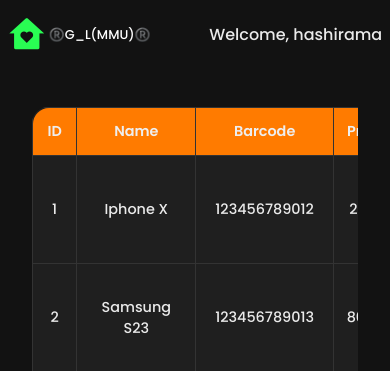
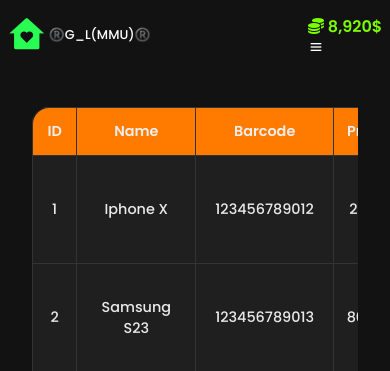
Before and after one commit to MOHAMMEDJUMA573/mmugrandline, a Flask app: page /market in a window 390 px wide. Shown: the top 371 px of the page. Run offline with Flask 3, Linux system fonts and the light colour scheme; a user stored in the database is signed in; some libraries are stand-ins or nearby versions.

Commit message:
Added coins

```diff
--- a/market/static/css/stylest.css
+++ b/market/static/css/stylest.css
@@ -204,3 +204,11 @@
     color: #0c5460;
     border: 1px solid #bee5eb;
   }
+  @media (max-width: 1090px ) {
+    .flash-msg {
+      display: none;
+    }
+    .nav-market{
+      display: none;
+    }
+  }
--- a/market/templates/layout.html
+++ b/market/templates/layout.html
@@ -12,6 +12,7 @@
     <link rel="stylesheet" href="{{ url_for('static', filename='css/styles.css') }}">
     <link href="https://cdn.jsdelivr.net/npm/remixicon@4.5.0/fonts/remixicon.css" rel="stylesheet"/>
     <link rel="stylesheet" href="https://unpkg.com/boxicons@latest/css/boxicons.min.css">
+    <link rel="stylesheet" href="https://cdnjs.cloudflare.com/ajax/libs/font-awesome/6.5.2/css/all.min.css">
     <link rel="preconnect" href="https://fonts.googleapis.com">
     <link rel="preconnect" href="https://fonts.gstatic.com" crossorigin>
     <link href="https://fonts.googleapis.com/css2?family=Poppins:wght@500;600&display=swap" rel="stylesheet">
@@ -38,7 +39,7 @@
         {% if current_user.is_authenticated %}
             <ul class="navbar-nav">
                 <li class="nav-item">
-                    <a class="nav-link" style="color: lawngreen; font-weight: bold">
+                    <a class="nav-lin" style="color: lawngreen; font-weight: bold">
                         <i class="fas fa-coins"></i>
                         {{ current_user.prettier_budget }}
                     </a>
--- a/market/templates/market.html
+++ b/market/templates/market.html
@@ -7,6 +7,7 @@
   <link rel="stylesheet" href="{{ url_for('static', filename='css/styles.css') }}">
   <link rel="stylesheet" href="{{ url_for('static', filename='css/stylest.css') }}">
   <link href="https://cdn.jsdelivr.net/npm/remixicon@4.5.0/fonts/remixicon.css" rel="stylesheet" />
+  <link rel="stylesheet" href="https://cdnjs.cloudflare.com/ajax/libs/font-awesome/6.5.2/css/all.min.css">
   <link rel="stylesheet" href="https://unpkg.com/boxicons@latest/css/boxicons.min.css">
   <link href="https://fonts.googleapis.com/css2?family=Poppins:wght@500;600&display=swap" rel="stylesheet">
 
@@ -36,11 +37,21 @@
     </ul>
 
     {% if current_user.is_authenticated %}
-      <ul class="navbar-nav">
-        <li class="nav-item"><a class="nav-link" style="color: lawngreen; font-weight: bold">{{ current_user.prettier_budget }}</a></li>
-        <li class="nav-item"><a class="nav-market">Welcome, {{ current_user.username }}</a></li>
-        <li class="nav-item"><a class="nav-link" href="{{ url_for('logout_page') }}">Logout</a></li>
-      </ul>
+    <ul class="navbar-nav">
+      <li class="nav-item">
+          <a class="nav-lin" style="color: lawngreen; font-weight: bold">
+              <i class="fas fa-coins"></i>
+              {{ current_user.prettier_budget }}
+          </a>
+      </li>
+      <li class="nav-item">
+          <a class="nav-market">Welcome, {{ current_user.username }}</a>
+      </li>
+      <li class="nav-item">
+          <a class="nav-link" href="{{ url_for('logout_page') }}">Logout</a>
+      </li>
+      <div class="bx bx-menu" id="menu-icon"></div>
+  </ul>
     {% else %}
       <div class="main">
         <a href="{{ url_for('login_page') }}" class="user"><i class="ri-user-fill"></i>Sign In</a>
```
Also changed, not shown: instance/market.db, 1 other file.
